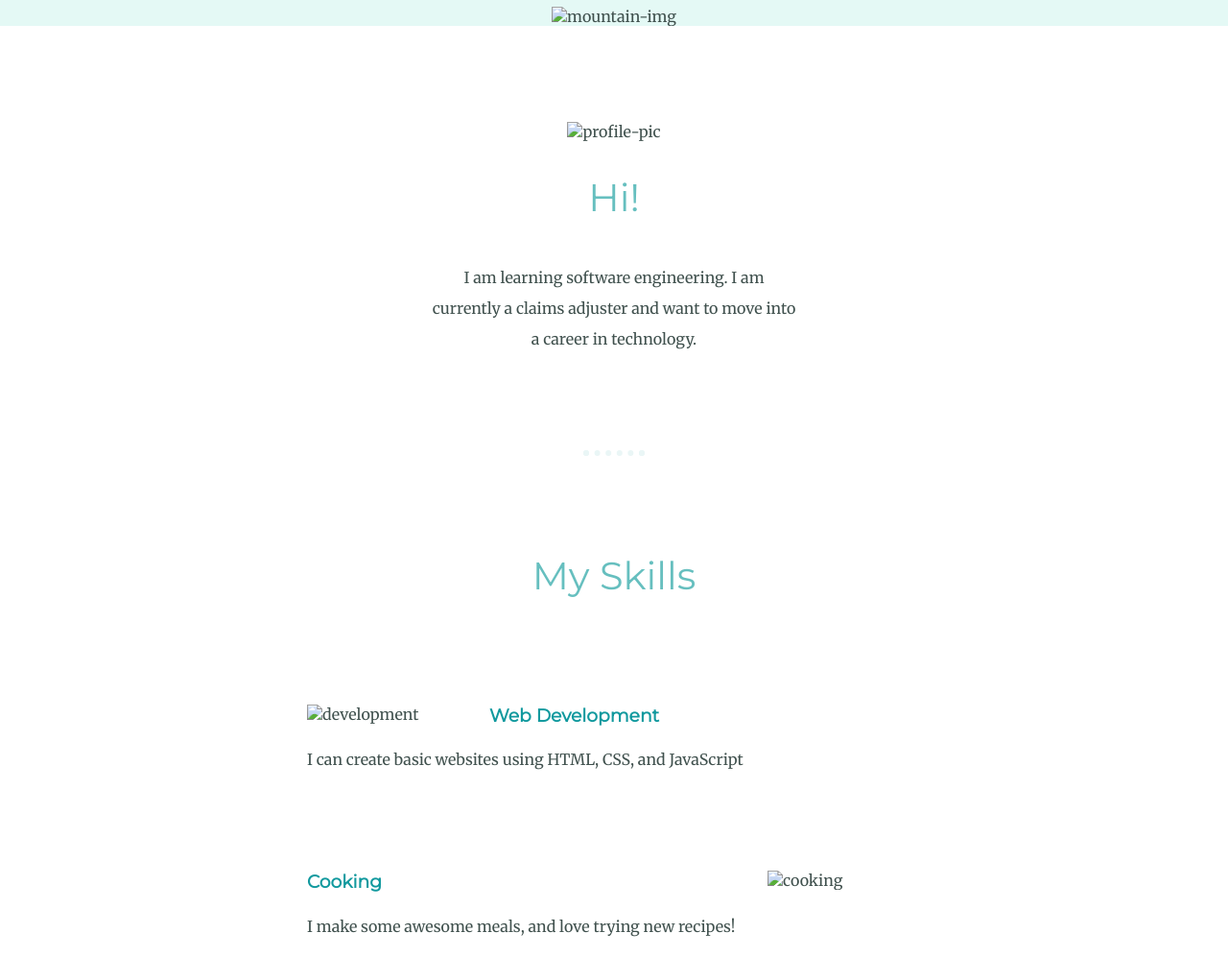
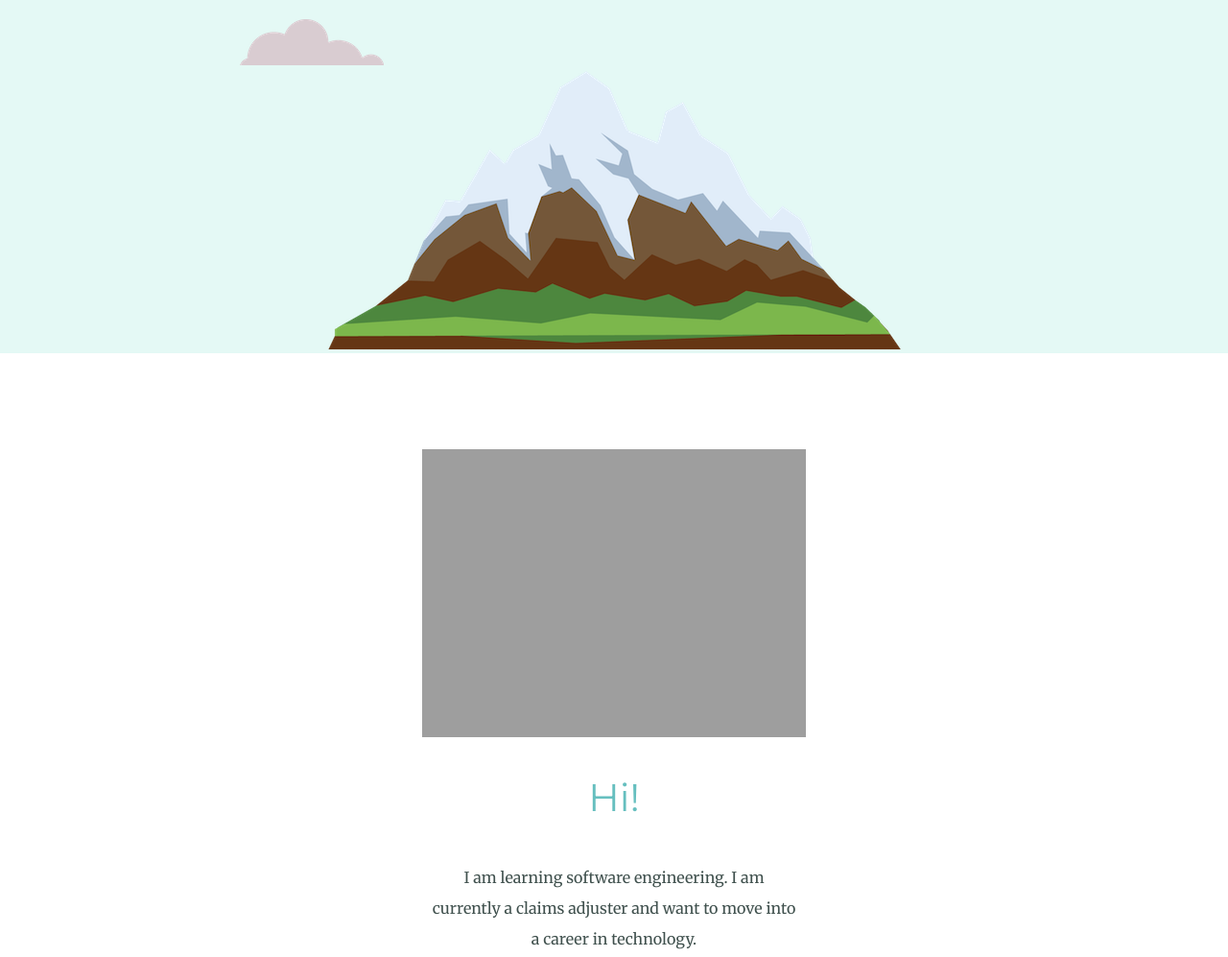
Before and after one commit to ajnoel96/mysite, a plain HTML site: page index.html in a window 1280 px wide. Shown: the part 400-1397 px from the top of the page at 96% size. Drawn offline with Linux system fonts and the light colour scheme; the site is published under a folder, as on GitHub Pages, so addresses that start at the root find nothing.

Commit message:
Update index.html

```diff
--- a/index.html
+++ b/index.html
@@ -13,16 +13,16 @@
 
 <body>
   <div class="top-container">
-    <img class="top-cloud" src="/images/cloud.png" alt="cloud-img">
+    <img class="top-cloud" src="images/cloud.png" alt="cloud-img">
     <h1>I'm Avery.</h1>
     <h2>a <span class="pro">pro</span>grammer.</h2>
-    <img class="bottom-cloud" src="/images/cloud.png" alt="cloud-img">
-    <img src="/images/mountain.png" alt="mountain-img">
+    <img class="bottom-cloud" src="images/cloud.png" alt="cloud-img">
+    <img src="images/mountain.png" alt="mountain-img">
   </div>
 
   <div class="middle-container">
     <div class="profile">
-      <img src="/images/IMG_0301-modified.png" alt="profile-pic">
+      <img src="images/IMG_0301-modified.png" alt="profile-pic">
       <h2>Hi!</h2>
       <p class="intro"> I am learning software engineering. I am currently a claims adjuster and want to move into a career in technology.</p>
     </div>
@@ -30,13 +30,13 @@
     <div class="skills">
       <h2>My Skills</h2>
       <div class="skill-row">
-        <img class="code-img" src="/images/web-development.png" alt="development">
+        <img class="code-img" src="images/web-development.png" alt="development">
         <h3>Web Development</h3>
         <p>I can create basic websites using HTML, CSS, and JavaScript</p>
       </div>
 
       <div class="skill-row">
-        <img class="cooking-img" src="/images/cooking.png" alt="cooking">
+        <img class="cooking-img" src="images/cooking.png" alt="cooking">
         <h3>Cooking </h3>
         <p> I make some awesome meals, and love trying new recipes!</p>
       </div>
```
